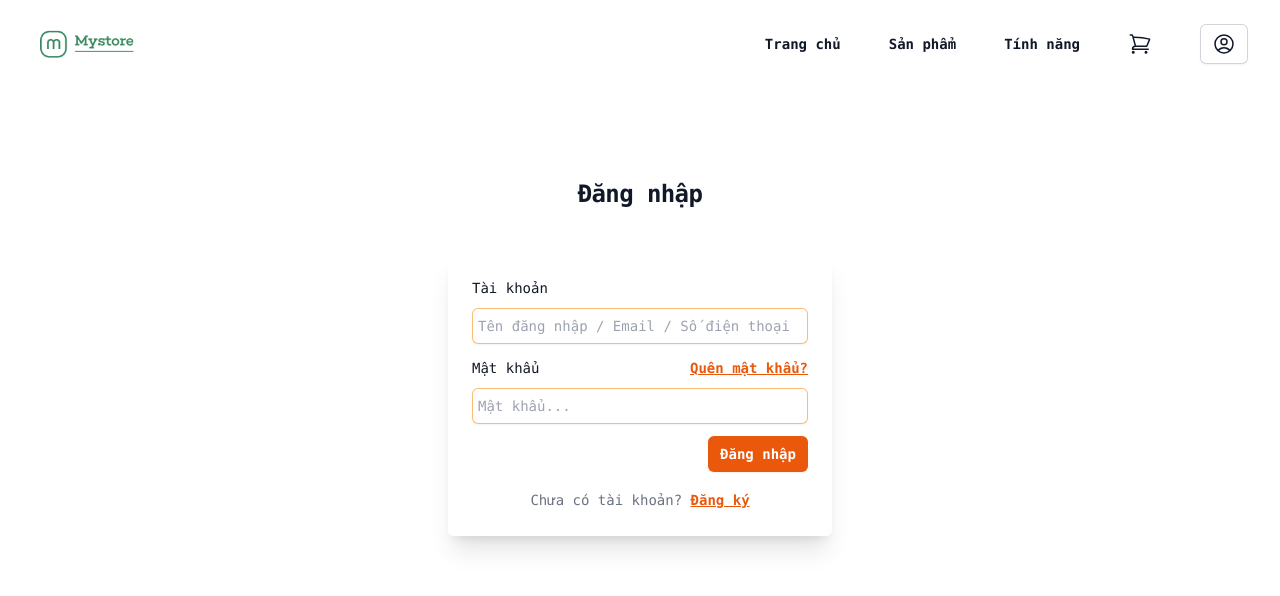
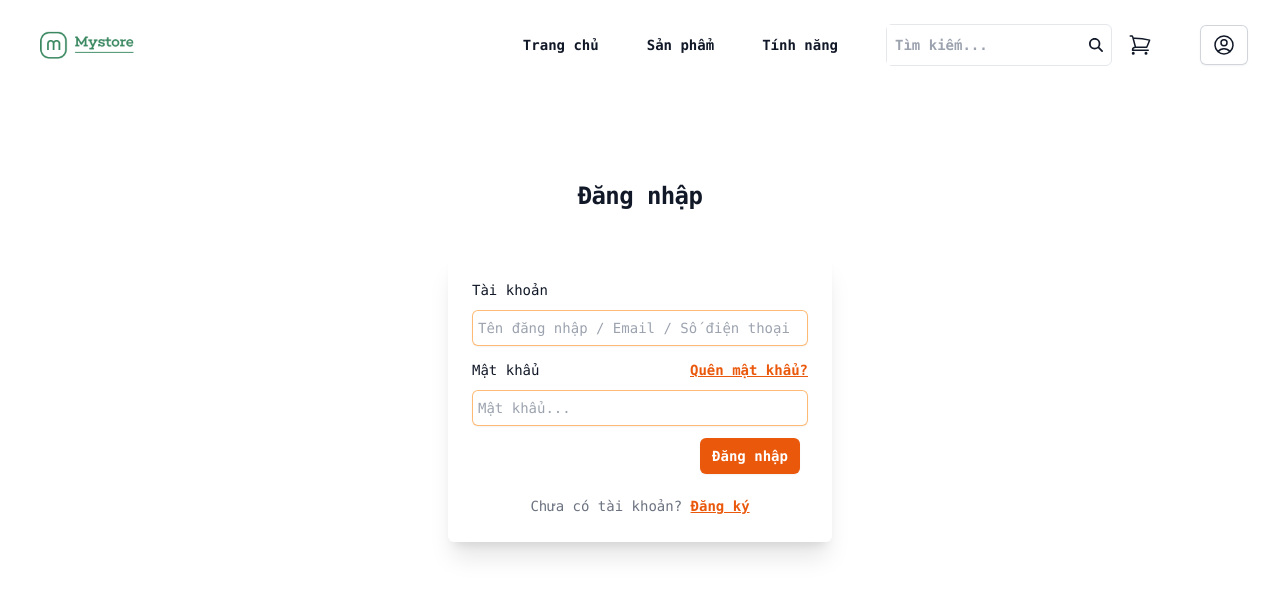
Before and after one commit to truongxuanha/mystore-fe, a React (Vite) app: page /login in a window 1280 px wide. Shown: the top 596 px of the page. Built offline with nearby package versions, Linux system fonts and the light colour scheme.

Commit message:
update login header

```diff
--- a/src/components/products/Products.tsx
+++ b/src/components/products/Products.tsx
@@ -45,7 +45,7 @@ function Products() {
   return (
     <>
       {isLoading && <Loader />}
-      <h1 className='text-2xl font-medium mb-10'>Danh sách sản phẩm:</h1>
+      <h1 className='text-2xl font-bold mb-10'>Danh sách sản phẩm:</h1>
       <div className='grid grid-cols-2 sm:grid-cols-2 md:grid-cols-3 lg:grid-cols-4 xl:grid-cols-5 gap-2'>
         {products.length > 0
           ? products.map((product) => (
@@ -58,11 +58,11 @@ function Products() {
                   src={product.thumbnail}
                   alt={product.name}
                 />
-                <p className='font-semibold text-lg mb-2'>{product.name}</p>
-                <span className='text-red-600 font-bold text-xl mb-4'>
+                <p className=' text-lg mb-2'>{product.name}</p>
+                <span className='text-red-600 text-xl mb-4'>
                   <p>{formatVND(product.price)}</p>
                 </span>
-                <div className='flex justify-end gap-1 md:gap-2'>
+                <div className='flex justify-end gap-1'>
                   <button className='btn-product'>Thông tin</button>
                   <button className='btn-product'>Thêm giỏ hàng</button>
                 </div>
--- a/src/index.css
+++ b/src/index.css
@@ -9,6 +9,7 @@
 
 .loader {
   width: 45px;
+  z-index: 999;
   aspect-ratio: 0.75;
   --c: no-repeat linear-gradient(theme(colors.orange.500) 0 0);
   background: var(--c) 0% 50%, var(--c) 50% 50%, var(--c) 100% 50%;
@@ -31,7 +32,7 @@
   }
 }
 .btn-product {
-  @apply bg-colorPrimary text-white px-2 py-1 rounded-md hover:bg-orange-300 hover:translate-y-[-5px] transition-all duration-300 text-xs md:text-[13px] lg:text-[15px];
+  @apply bg-colorPrimary text-white p-1 rounded-md hover:bg-orange-300 hover:translate-y-[-5px] transition-all duration-300 text-xs md:text-[12px] lg:text-[13px];
 }
 .btn-auth {
   @apply bg-colorPrimary p-1 text-xs md:text-[11px] rounded-md text-white font-semibold;
--- a/src/pages/Header.tsx
+++ b/src/pages/Header.tsx
@@ -64,7 +64,7 @@ export default function Example() {
             <Bars3Icon aria-hidden='true' className='h-6 w-6' />
           </button>
         </div>
-        <div className='hidden md:flex md:gap-x-12 items-center'>
+        <div className='hidden md:flex md:gap-x-4 lg:gap-x-12 items-center'>
           <NavLink
             to='/'
             className='text-sm font-semibold leading-6 text-gray-900'
@@ -83,7 +83,8 @@ export default function Example() {
           >
             Tính năng
           </NavLink>
-          <div className='text-sm font-semibold leading-6 text-gray-900'>
+          <div className='flex items-center gap-4 text-sm font-semibold leading-6 text-gray-900'>
+            <SearchProduct />
             <ShoppingCartIcon
               onClick={handleCart}
               aria-hidden='true'
--- a/src/pages/Loader.tsx
+++ b/src/pages/Loader.tsx
@@ -1,6 +1,6 @@
 function Loader() {
   return (
-    <div className='absolute inset-0 flex items-center justify-center bg-slate-200/20 backdrop-blur-sm'>
+    <div className='absolute inset-0 flex items-center justify-center bg-slate-200/20 backdrop-blur-sm z-50'>
       <div className='loader'></div>
     </div>
   );
--- a/src/pages/Login.tsx
+++ b/src/pages/Login.tsx
@@ -108,10 +108,10 @@ export default function Login() {
                 />
               </div>
             </div>
-            <div className='relative'>
+            <div className='flex justify-end mr-2'>
               <button
                 type='submit'
-                className=' absolute right-0 w-[100px] text-center rounded-md bg-orange-600 px-3 py-1.5 text-sm font-semibold leading-6 text-white shadow-sm hover:bg-orange-500 focus-visible:outline focus-visible:outline-2 focus-visible:outline-offset-2 focus-visible:outline-orange-600'
+                className='w-[100px] text-center rounded-md bg-orange-600 px-3 py-1.5 text-sm font-semibold leading-6 text-white shadow-sm hover:bg-orange-500 focus-visible:outline focus-visible:outline-2 focus-visible:outline-offset-2 focus-visible:outline-orange-600'
               >
                 Đăng nhập
               </button>
@@ -122,7 +122,7 @@ export default function Login() {
             )}
           </form>
 
-          <p className='mt-16 text-center text-sm text-gray-500'>
+          <p className='mt-5 text-center text-sm text-gray-500'>
             Chưa có tài khoản?{" "}
             <Link
               to='/register'
--- a/src/pages/Register.tsx
+++ b/src/pages/Register.tsx
@@ -144,17 +144,17 @@ export default function Regiter() {
               </div>
             </div>
 
-            <div className='relative'>
+            <div className='flex justify-end mr-2'>
               <button
                 type='submit'
-                className=' absolute right-0 w-[80px] text-center rounded-md bg-orange-600 px-3 py-1.5 text-sm font-semibold leading-6 text-white shadow-sm hover:bg-orange-500 focus-visible:outline focus-visible:outline-2 focus-visible:outline-offset-2 focus-visible:outline-orange-600'
+                className='w-[80px] text-center rounded-md bg-orange-600 px-3 py-1.5 text-sm font-semibold leading-6 text-white shadow-sm hover:bg-orange-500 focus-visible:outline focus-visible:outline-2 focus-visible:outline-offset-2 focus-visible:outline-orange-600'
               >
                 Đăng ký
               </button>
             </div>
           </form>
 
-          <p className='mt-14 text-center text-sm text-gray-500'>
+          <p className='mt-5 text-center text-sm text-gray-500'>
             Đã có tài khoản?{" "}
             <Link
               to='/login'
```
